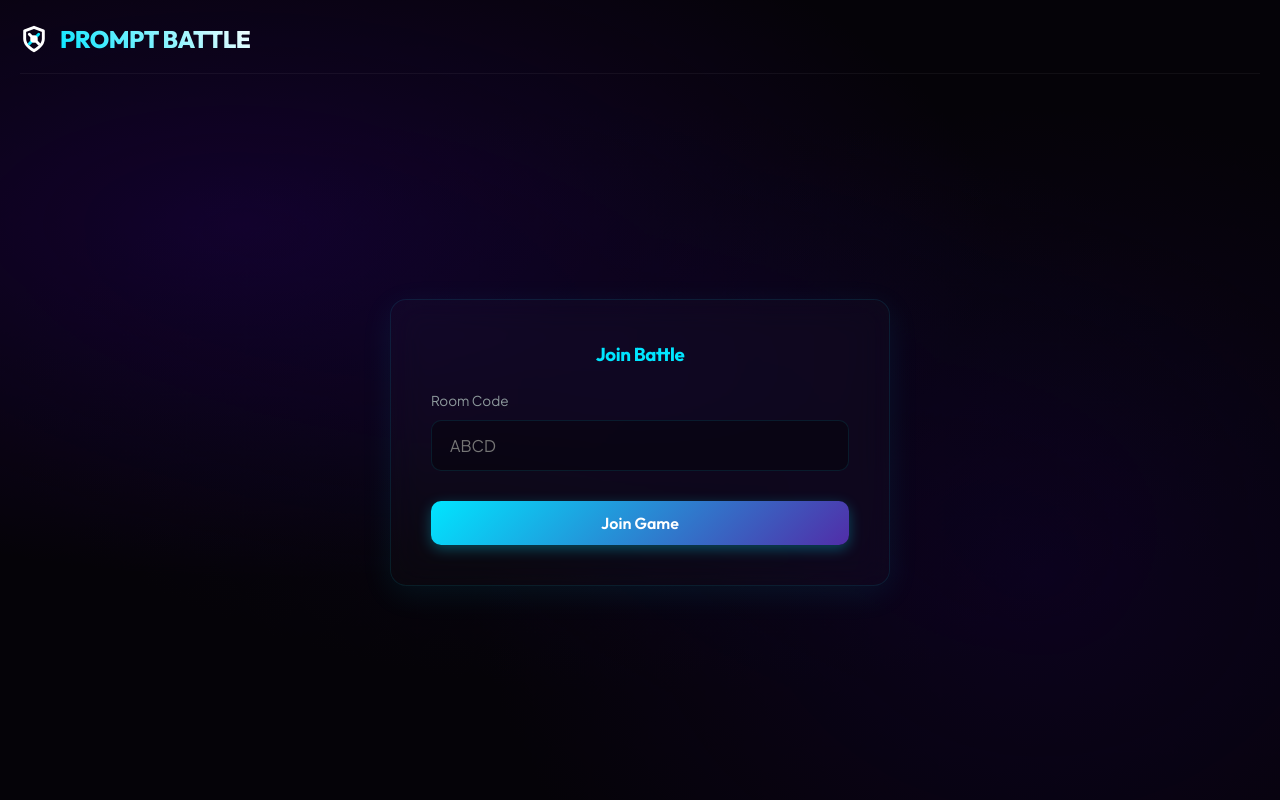
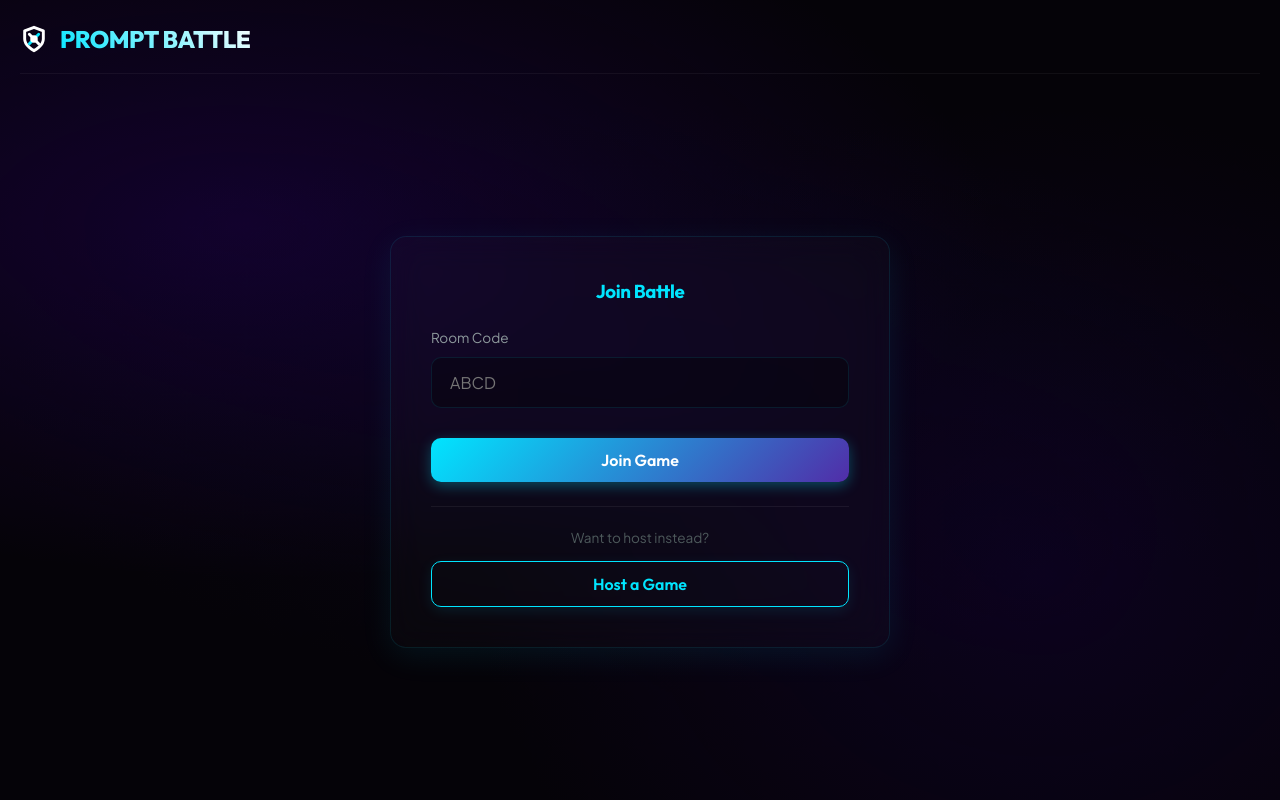
Before and after one commit to mht77/prompt-battle, a React (Vite) app in the folder frontend/: page / in a window 1280 px wide. Built offline with nearby package versions, Linux system fonts and the light colour scheme.

Commit message:
Add host btn to home page

```diff
--- a/frontend/src/components/Lobby.jsx
+++ b/frontend/src/components/Lobby.jsx
@@ -107,6 +107,12 @@ export default function Lobby() {
                 {isLoading ? (<><div className="spinner"></div> Joining...</>) : "Join Game"}
               </button>
             </form>
+            <div style={{ textAlign: "center", marginTop: "24px", paddingTop: "20px", borderTop: "1px solid rgba(255,255,255,0.06)" }}>
+              <p style={{ fontSize: "0.85rem", color: "var(--text-muted)", marginBottom: "12px" }}>Want to host instead?</p>
+              <button className="btn btn-secondary" style={{ width: "100%" }} onClick={() => window.location.href = "/host"}>
+                Host a Game
+              </button>
+            </div>
           </div>
         )}
       </div>
```
